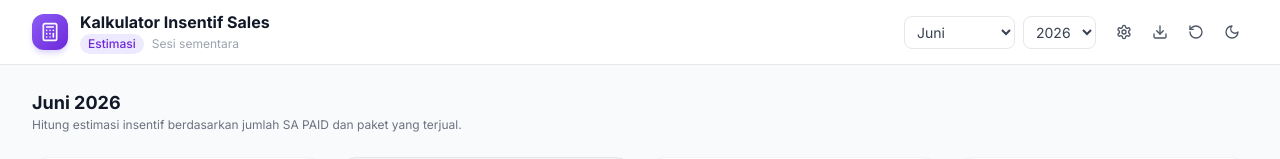
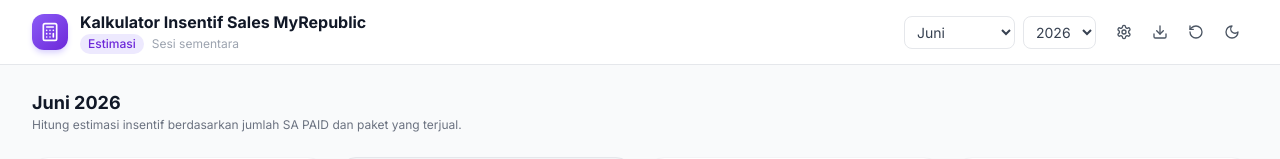
Before and after one commit to scndnic/kalkulator-insentif-sales, a React (Vite) app: page / in a window 1280 px wide. Shown: the top 159 px of the page. Built offline with nearby package versions, Linux system fonts and the light colour scheme.

Commit message:
Update header branding

```diff
--- a/src/components/Header.tsx
+++ b/src/components/Header.tsx
@@ -39,9 +39,9 @@
             <div className="w-9 h-9 bg-gradient-to-br from-brand-500 to-brand-700 rounded-xl flex items-center justify-center flex-shrink-0 shadow-md shadow-brand-200 dark:shadow-brand-900">
               <Calculator className="w-5 h-5 text-white" />
             </div>
-            <div className="min-w-0">
+            <div className="min-w-0 hidden lg:block">
               <h1 className="font-bold text-gray-900 dark:text-white text-sm sm:text-base leading-tight truncate">
-                Kalkulator Insentif Sales
+                Kalkulator Insentif Sales MyRepublic
               </h1>
               <div className="flex items-center gap-2">
                 <span className="text-xs bg-brand-100 dark:bg-brand-900/40 text-brand-700 dark:text-brand-300 px-2 py-0.5 rounded-full font-medium hidden sm:inline-flex">
```
